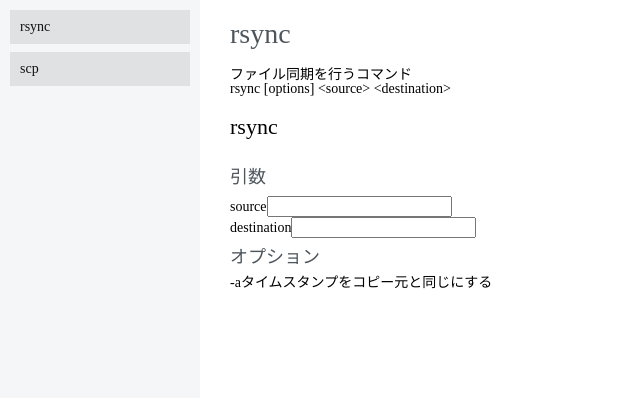
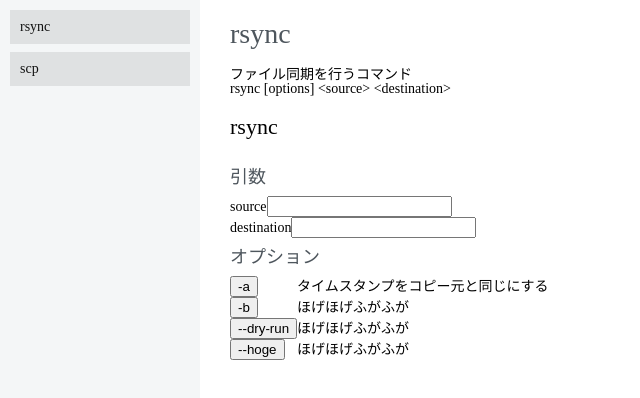
Before and after one commit to hogesuke/linux-command-generator, an Angular app: page /commands/rsync in a window 1280 px wide. Shown: the top 398 px of the page, without its empty margins (0-640 px from the left). Built offline with nearby package versions, Linux system fonts and the light colour scheme.

Commit message:
選択したオプションを表示できるようにするところまで

```diff
--- a/src/app/commands/command/argument.ts
+++ b/src/app/commands/command/argument.ts
@@ -3,6 +3,7 @@ export class Argument {
   description: string;
   required: boolean;
   sample: string;
+  input: string;
 
   constructor(name: string, description: string, required: boolean, sample: string) {
     this.name        = name;
@@ -10,12 +11,4 @@ export class Argument {
     this.required    = required;
     this.sample      = sample;
   }
-
-  set input(input: string) {
-    this.input = input;
-  }
-
-  get input() {
-    return this.input;
-  }
 }
--- a/src/app/commands/command/command.component.html
+++ b/src/app/commands/command/command.component.html
@@ -7,11 +7,14 @@
   </div>
 
   <div class="result">
-    <span *ngFor="let term of command.getResult()">
-      <span *ngIf="command.getType(term) === 'string'">{{ term }}</span>
-      <span *ngIf="command.getType(term) === 'OptionHolder'">
-        <span *ngFor="let op of term.options">-{{ op.withoutHyphen }}</span>
-      </span>
+    <span>{{ command.name }}</span>
+    <span *ngIf="command.optionHolder.getCombinedOptions().length > 0">-</span>
+    <span *ngFor="let op of command.optionHolder.getCombinedOptions()">
+      <span>{{ op.withoutHyphen }}</span>
+    </span>
+    <span *ngFor="let op of command.optionHolder.getIsolatedOptions()">
+      <span>{{ op.name }}</span>
+      <span *ngIf="op.argument">{{ op.argument.input }}</span>
     </span>
   </div>
 
@@ -25,7 +28,7 @@
   <table>
     <tbody>
     <tr *ngFor="let option of command.options">
-      <td>{{ option.name }}</td>
+      <td><button (click)="command.optionHolder.push(option)">{{ option.name }}</button></td>
       <td>{{ option.description }}</td>
     </tr>
     </tbody>
--- a/src/app/commands/command/command.ts
+++ b/src/app/commands/command/command.ts
@@ -18,26 +18,4 @@ export class Command {
     this.grammar      = grammar;
     this.optionHolder = new OptionHolder();
   }
-
-  // todo Utilityクラスに切り出す
-  getType(target): string {
-    return typeof target;
-  }
-
-  getResult(): any[] {
-    const terms: any[] = this.grammar.split(' ');
-
-    this.args.forEach(arg => {
-      const index = terms.indexOf(`<${arg.name}>`);
-      if (index === -1) { return; }
-      terms[index] = arg;
-    });
-
-    const optionsIndex = terms.indexOf('[options]');
-    if (optionsIndex !== -1) {
-      terms[optionsIndex] = this.optionHolder;
-    }
-
-    return terms;
-  }
 }
--- a/src/app/commands/command/option-holder.ts
+++ b/src/app/commands/command/option-holder.ts
@@ -8,6 +8,7 @@ export class OptionHolder {
   }
 
   push(option: Option): void {
+    if (this.options.some(a => a === option)) { return; }
     this.options.push(option);
   }
 
--- a/src/app/commands/command/option.ts
+++ b/src/app/commands/command/option.ts
@@ -16,6 +16,6 @@ export class Option {
   }
 
   get withoutHyphen(): string {
-    return this.name.replace(/^-+/, this.name);
+    return this.name.replace(/^-+/, '');
   }
 }
--- a/src/app/commands/shared/command.service.ts
+++ b/src/app/commands/shared/command.service.ts
@@ -15,7 +15,10 @@ export class CommandService {
         new Argument('destination', 'コピー先', true, './dest')
       ],
       [
-        new Option('-a', 'タイムスタンプをコピー元と同じにする', null, true, '-a')
+        new Option('-a', 'タイムスタンプをコピー元と同じにする', null, true, '-a'),
+        new Option('-b', 'ほげほげふがふが', null, true, '-b'),
+        new Option('--dry-run', 'ほげほげふがふが', null, false, '--dry-run'),
+        new Option('--hoge', 'ほげほげふがふが', new Argument('foo', 'ぴよぴよ', true, './foo'), false, '--dry-run')
       ],
       'rsync [options] <source> <destination>'
     ),
```
